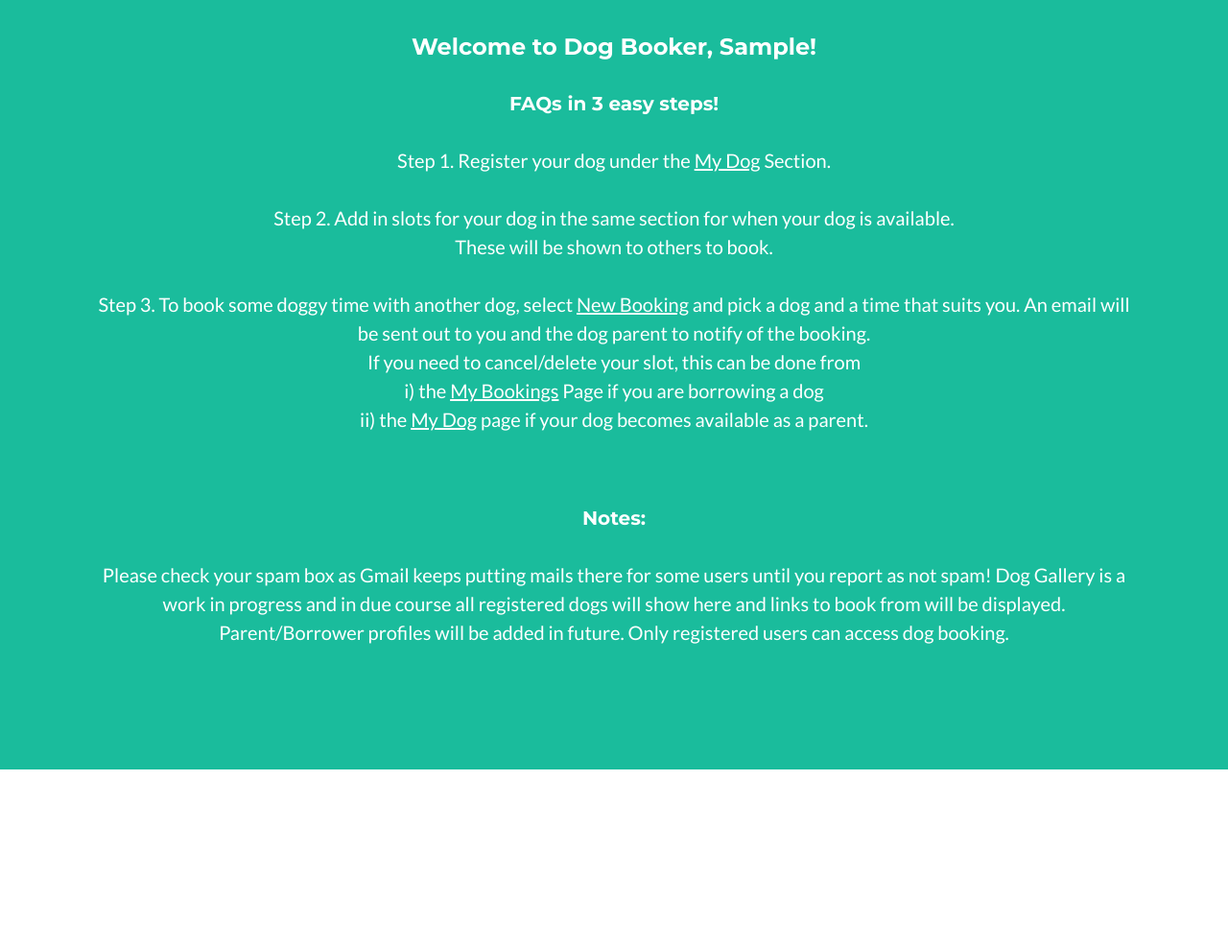
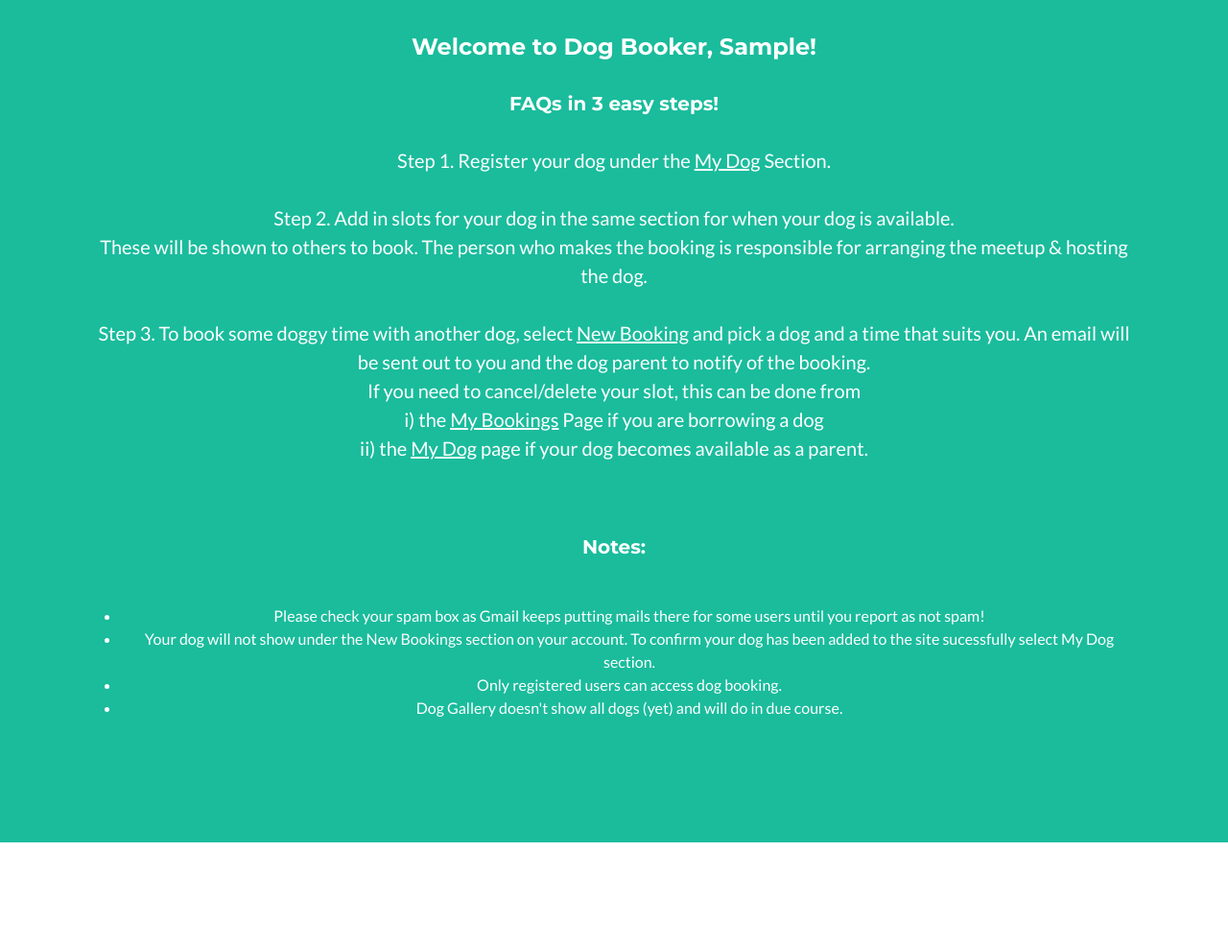
Before and after one commit to cruzzoe/doggy_book, a Flask app: page / in a window 1280 px wide. Shown: the part 767-1753 px from the top of the page at 96% size. Run offline with Flask 2, Linux system fonts and the light colour scheme; the visitor is signed in with stand-in values (Sample User, id 1); data comes from the database, SQL or seed files in the repository; some libraries are stand-ins or nearby versions.

Commit message:
Improve text on website

```diff
--- a/app/forms.py
+++ b/app/forms.py
@@ -11,7 +11,7 @@ class LoginForm(FlaskForm):
     submit = SubmitField('Sign In')
 
 class BookingForm(FlaskForm):
-    comments = TextAreaField('Booking Comments', validators=[Length(min=0, max=10000)])
+    comments = TextAreaField('Booking Comments (will be included in booking email)', validators=[Length(min=0, max=10000)])
     submit = SubmitField('Confirm Booking')
 
 class RegistrationForm(FlaskForm):
--- a/app/templates/book_slot.html
+++ b/app/templates/book_slot.html
@@ -13,12 +13,14 @@
         </div>
 
             <h5>Please confirm your session with: {{ dog_name }}</h5>
-            </br>
             <p>{{ slot.day_str }}</p>
             <p>Date: {{ slot.date }}</p>
             <p>Start: {{ slot.start }}</p>
             <p>End: {{ slot.end }}</p>
 
+            <p>Once booked, please speak to {{ slot.subject.owner.first_name }} to arrange collection of {{ dog_name }} </p>
+            <strong> By clicking the button below I understand I am making a booking to collect {{ dog_name }} and look after them until the agreed time to hand them back. </strong>
+            <br></br>
             <form action="" method="post">
                 {{ form.hidden_tag() }}
                     <p>
@@ -28,7 +30,6 @@
                         <span style="color: red;">[{{ error }}]</span>
                         {% endfor %}
                     </p>
-
                     <p>
                     {{ form.submit(class_="btn btn-primary btn-xl") }}
                     </p>
--- a/app/templates/index.html
+++ b/app/templates/index.html
@@ -27,7 +27,7 @@
                     <p class="lead">
                         Step 1. Register your dog under the <u>My Dog</u> Section.
                     <br></br>
-                        Step 2. Add in slots for your dog in the same section for when your dog is available.</br>These will be shown to others to book.
+                        Step 2. Add in slots for your dog in the same section for when your dog is available.</br>These will be shown to others to book. The person who makes the booking is responsible for arranging the meetup & hosting the dog.
                     <br></br>
                         Step 3. To book some doggy time with another dog, select <u>New Booking</u> and pick a dog and a time that suits you. An email will be sent out to you and the dog parent to notify of the booking.</br>
                         If you need to cancel/delete your slot, this can be done from</br>i) the <u>My Bookings</u> Page if you are borrowing a dog</br>ii) the <u>My Dog</u> page if your dog becomes available as a parent.</br>
@@ -36,11 +36,19 @@
 
                     <h5>Notes:</h5></br>
                     <p class="lead">
-                        Please check your spam box as Gmail keeps putting mails there for some users until you report as not spam!
-                        Dog Gallery is a work in progress and in due course all registered dogs will show here and links to book from will be displayed.
-                        Parent/Borrower profiles will be added in future.
-                        Only registered users can access dog booking.
+
+
+
+
+
                     </p>
+
+                    <ul>
+                        <li>Please check your spam box as Gmail keeps putting mails there for some users until you report as not spam!</li>
+                        <li>Your dog will not show under the New Bookings section on your account. To confirm your dog has been added to the site sucessfully select My Dog section.</li>
+                        <li>Only registered users can access dog booking.</li>
+                        <li>Dog Gallery doesn't show all dogs (yet) and will do in due course.</li>
+                      </ul>
                 </body>
             </p>
             </div>
--- a/app/templates/new_slot.html
+++ b/app/templates/new_slot.html
@@ -13,6 +13,7 @@
             <div class="divider-custom-line"></div>
         </div>
             <h3>Enter your dog's availability</h3>
+            <p>A slot is a session that your dog can be booked for on the site. The person booking the dog will then either take your dog to their house/the park depending on what you agree</p>
             <form action="" method="post">
                 {{ form.hidden_tag() }}
                 <p>
--- a/app/templates/view_dogs.html
+++ b/app/templates/view_dogs.html
@@ -5,7 +5,7 @@
 <section class="page-section" id="bookings">
     <div class="container">
         <!-- Contact Section Heading-->
-        <h2 class="page-section-heading text-center text-uppercase text-secondary mb-0">Available Dogs</h2>
+        <h2 class="page-section-heading text-center text-uppercase text-secondary mb-0">St Pauls Square Dogs</h2>
         <!-- Icon Divider-->
         <div class="divider-custom">
             <div class="divider-custom-line"></div>
@@ -13,7 +13,7 @@
             <div class="divider-custom-line"></div>
         </div>
     <!--New booking section starts here-->
-    <h2>Here is a list of dogs you can book from. Please click to book.</h2>
+    <h5>For bookings made below</h5><p>You are responsible to collect the dog & safely return at the agreed time.</p>
     </br>
     <table class="table table-hover">
         <thead>
```
